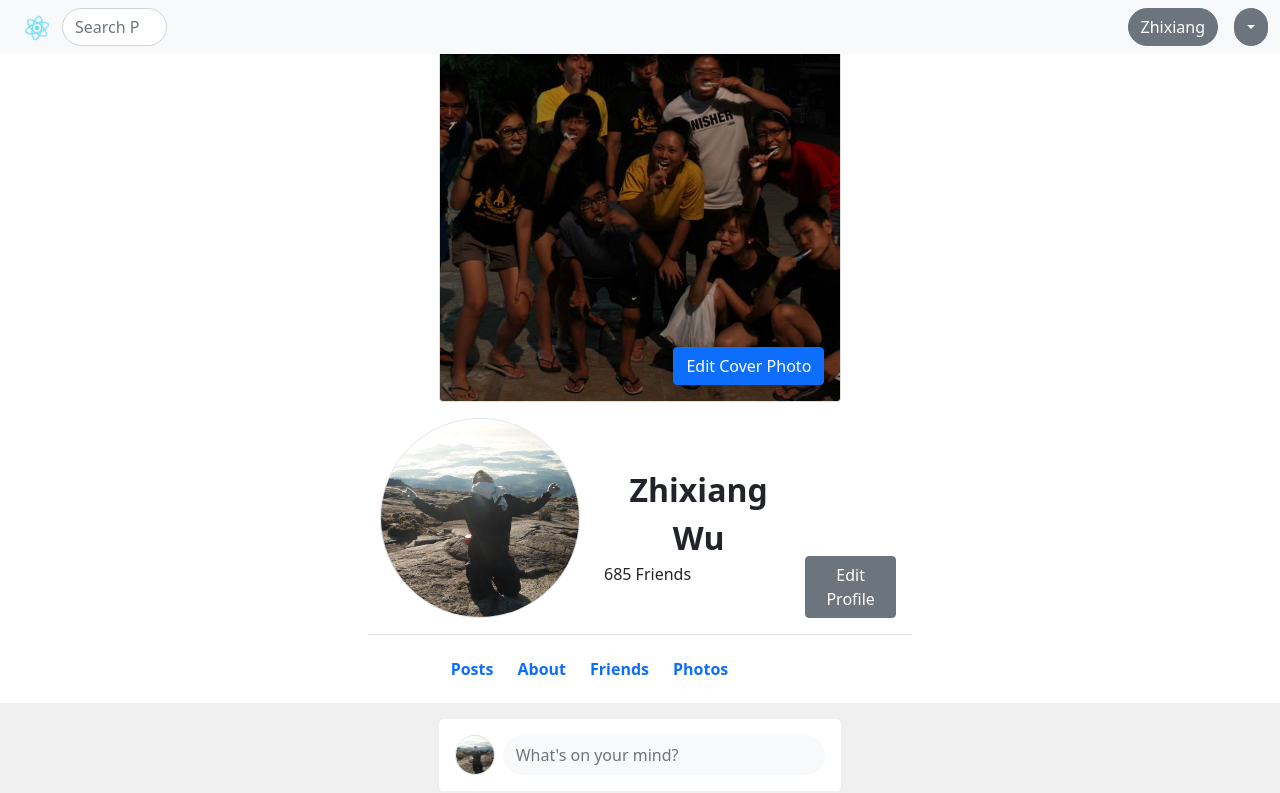
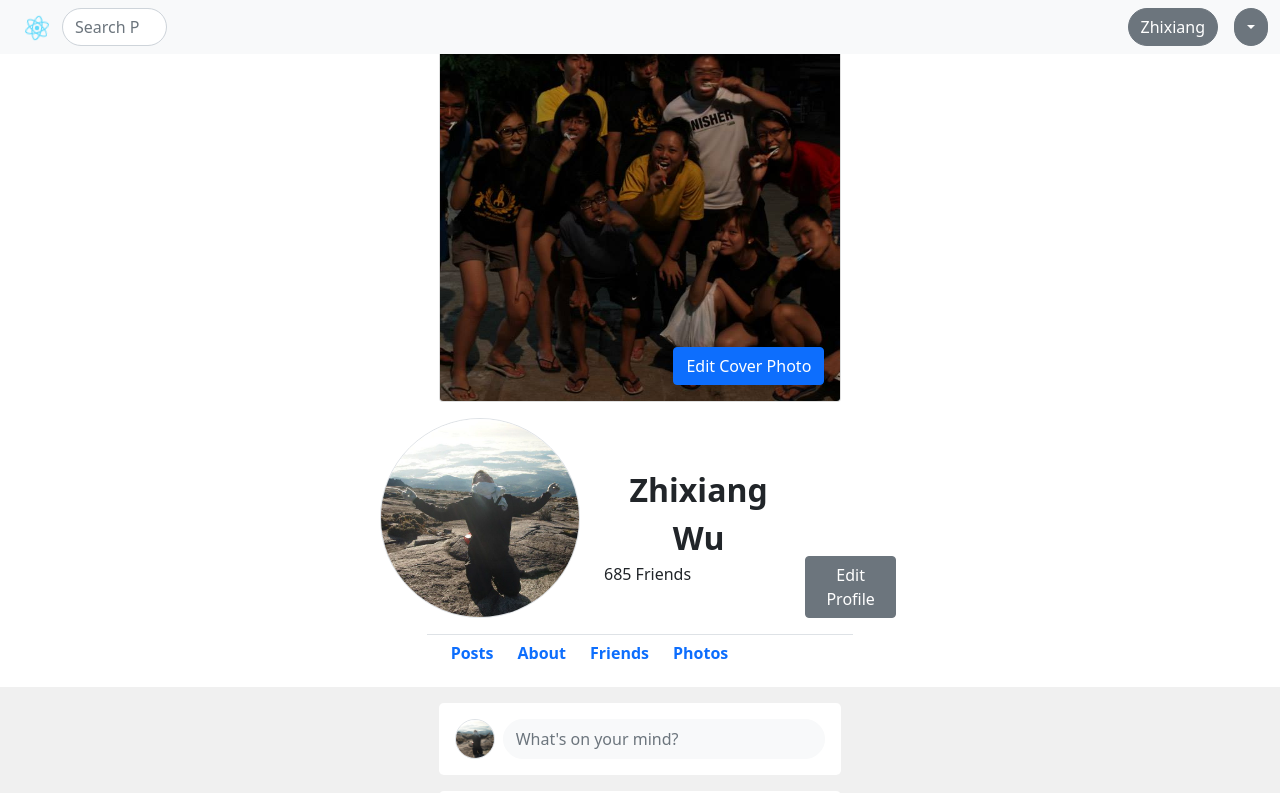
Before and after one commit to wuzhixiang88/GA-Projects, a React (Create React App) app in the folder unit4_project/phasebook/client/: page /1 in a window 1280 px wide. Shown: the top 793 px of the page. Built offline with nearby package versions, Linux system fonts and the light colour scheme.

Commit message:
update header component css styling

```diff
--- a/unit4_project/phasebook/client/src/components/Profile.jsx
+++ b/unit4_project/phasebook/client/src/components/Profile.jsx
@@ -29,32 +29,29 @@ const Profile = () => {
         </Col>
       </Row>
       <Row className="justify-content-md-center mt-3">
-        <Col md="auto" className="border-bottom">
+        <Col md="auto">
           <Image
             alt=""
             src={seedProfilePhoto}
             height="200"
-            className="border rounded-circle mb-3"
+            className="border rounded-circle"
           />
         </Col>
-        <Col
-          md={2}
-          className="d-flex align-items-start flex-column border-bottom mt-5"
-        >
+        <Col md={2} className="d-flex align-items-start flex-column mt-5">
           <div className="fs-2 fw-bold">Zhixiang Wu</div>
           <div className="fs-6">685 Friends</div>
         </Col>
-        <Col md={1} className="position-relative border-bottom">
+        <Col md={1} className="position-relative">
           <Button
             variant="secondary"
-            className="position-absolute bottom-0 end-0 mb-3 me-3"
+            className="position-absolute bottom-0 end-0 me-3"
           >
             Edit Profile
           </Button>
         </Col>
       </Row>
       <Row className="justify-content-md-center mt-3">
-        <Col md={4} className="d-flex justify-content-start">
+        <Col md={4} className="d-flex justify-content-start border-top">
           <Button variant="outline-primary" className="fw-bold border-0">
             Posts
           </Button>
```
